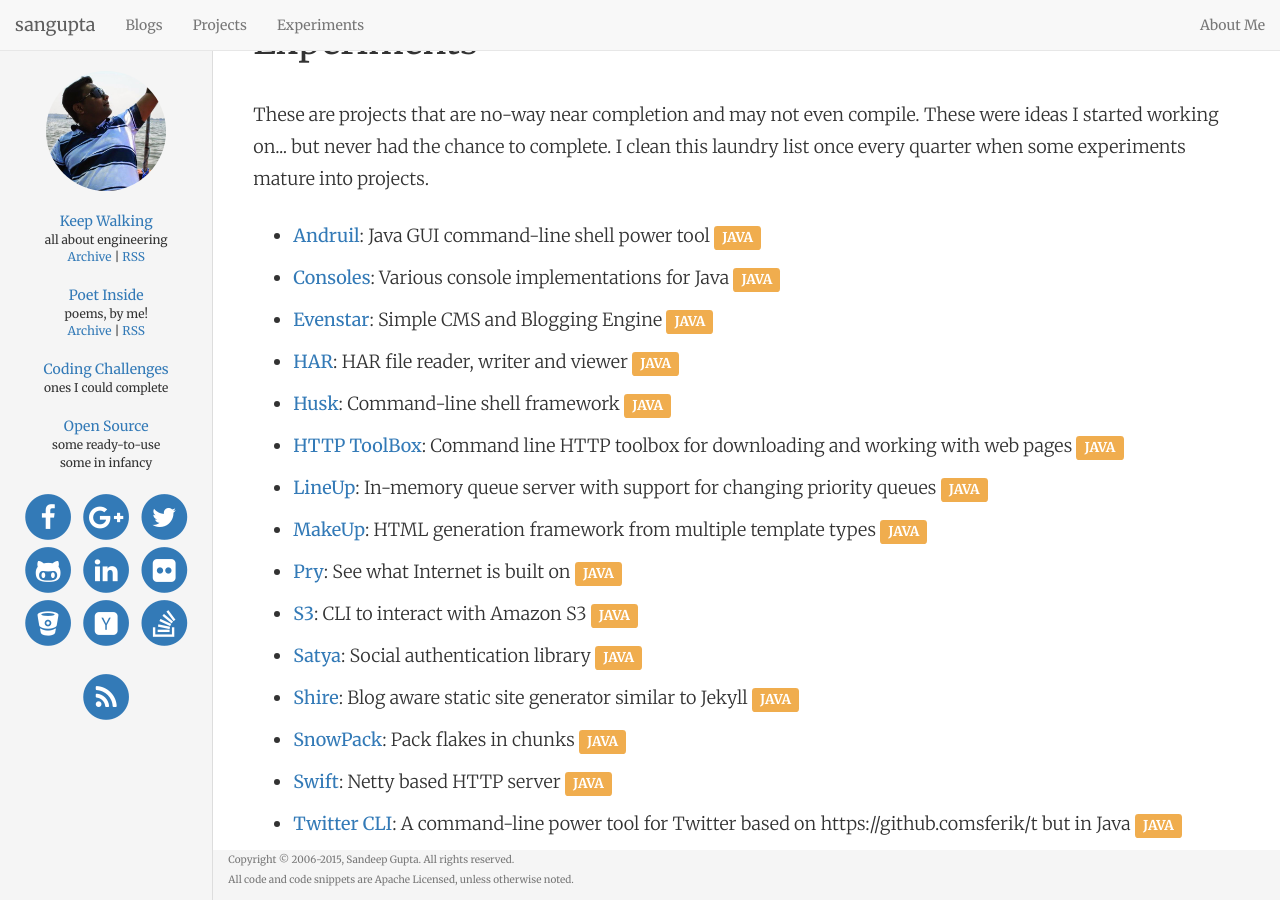
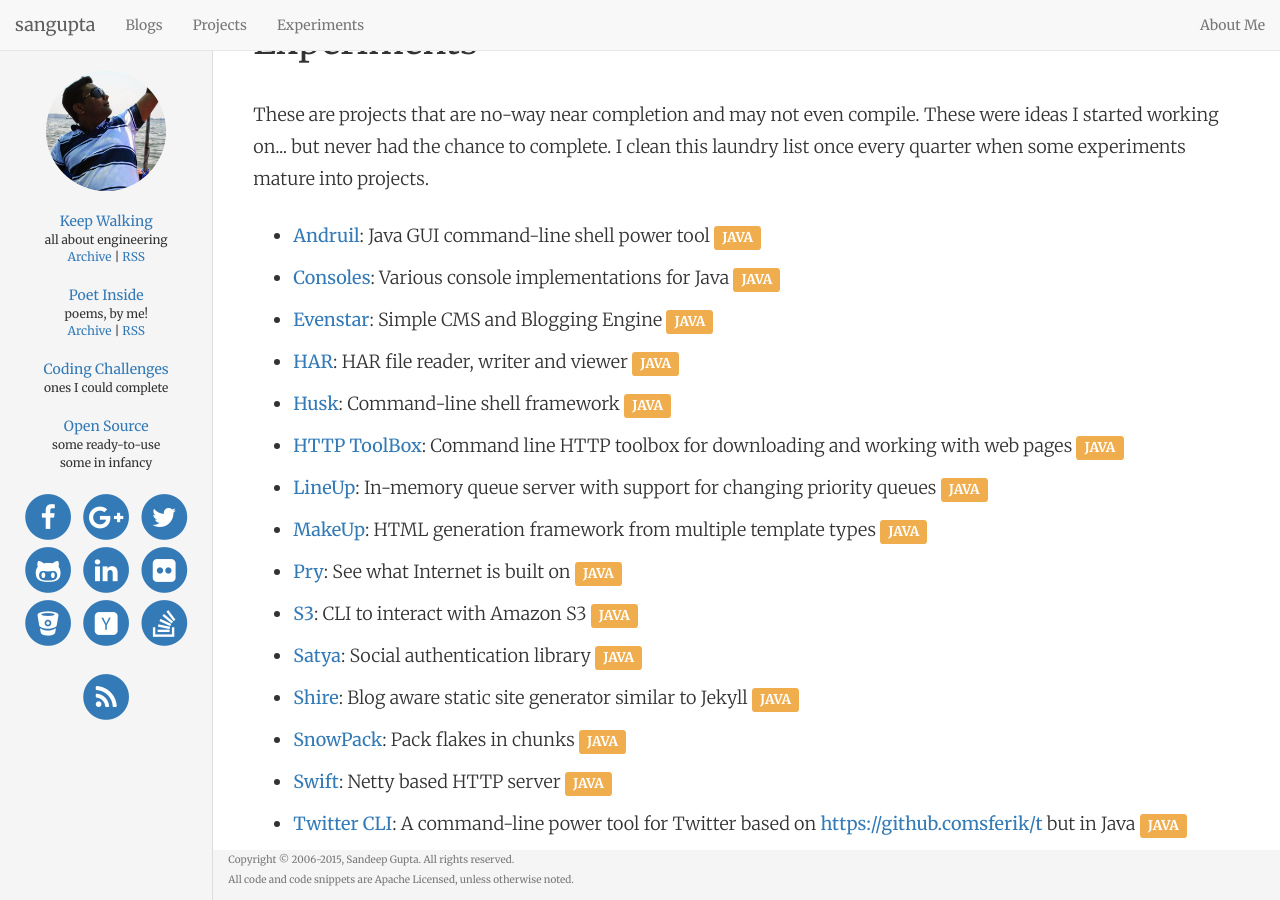
Before and after one commit to sangupta/sangupta.github.io, a Jekyll site: the page built from projects/index.md, in a window 1280 px wide and 900 px high, scrolled down 1357 px. Built offline with Jekyll 4.4.1, drawn with Linux system fonts in a browser that asks for light colours; nearby versions of some CDN libraries; Markdown is read by kramdown in place of the engine named in the settings; comment, search, counter and statistics services are not loaded; part of the change alters nothing that is shown.

```diff
--- a/projects/index.md
+++ b/projects/index.md
@@ -354,7 +354,7 @@ clean this laundry list once every quarter when some experiments mature into pro
 
 	<li>
 		<span class="name">
-			<a href="/projects/twittercli">Twitter CLI</a>: A command-line power tool for Twitter based on https://github.comsferik/t but in Java
+			<a href="/projects/twittercli">Twitter CLI</a>: A command-line power tool for Twitter based on <a href="https://github.comsferik/t" target="_blank">https://github.comsferik/t</a> but in Java
 		</span>
 
 		<span class="label label-warning">JAVA</span>
```
